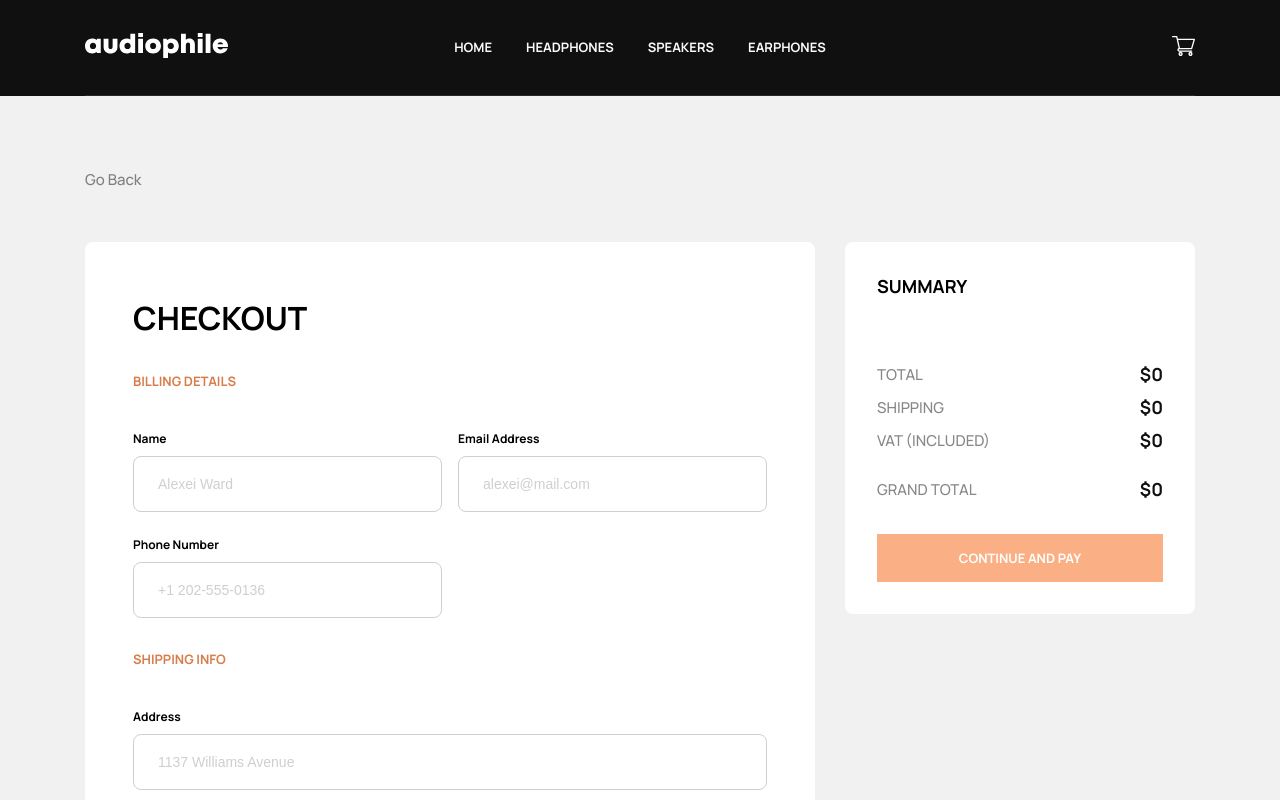
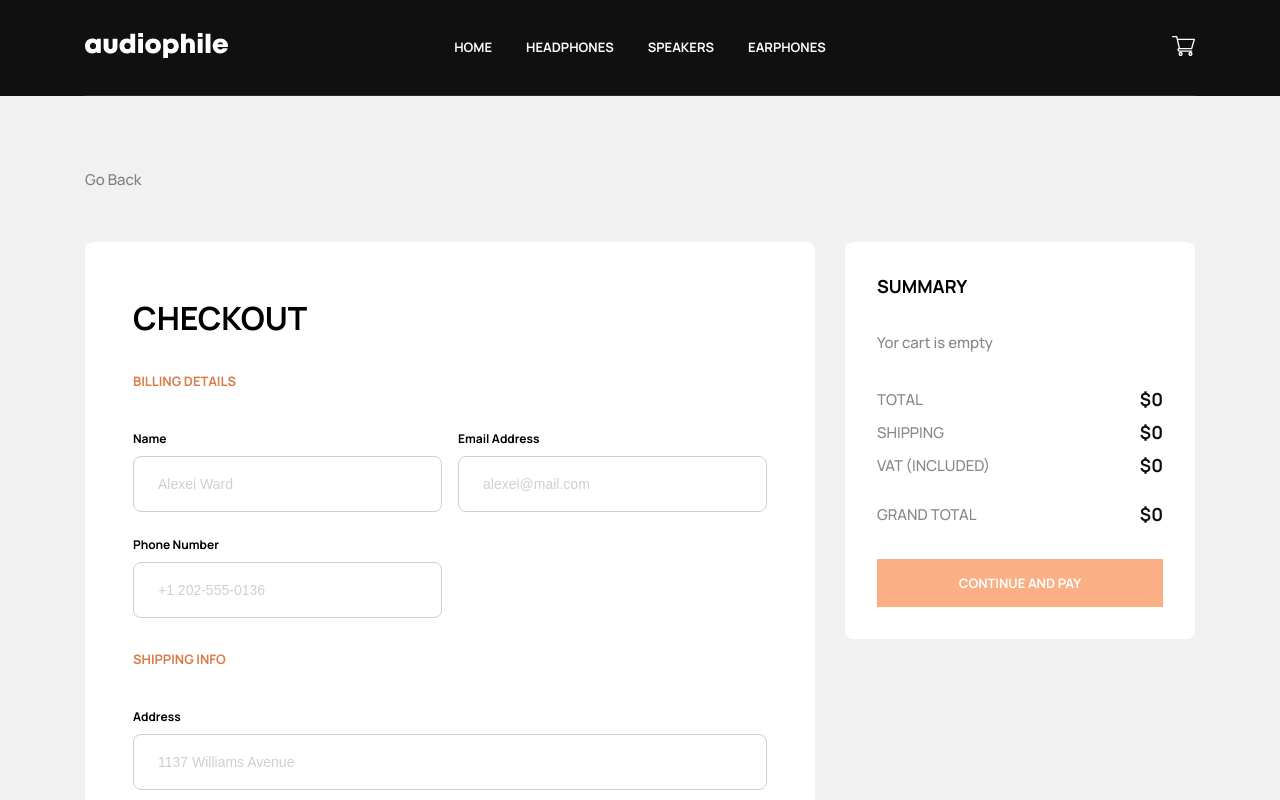
Before and after one commit to JoseLuria/audiophile-ecommerce, a React (Vite) app: page /#/checkout in a window 1280 px wide. Shown: the top 800 px of the page. Built offline with nearby package versions, Linux system fonts and the light colour scheme.

Commit message:
Checkout Summary Edited

```diff
--- a/src/containers/Checkout/CheckoutSections/CheckoutSummary/CheckoutSummary.tsx
+++ b/src/containers/Checkout/CheckoutSections/CheckoutSummary/CheckoutSummary.tsx
@@ -36,6 +36,7 @@ const CheckoutSummary = ({
               type="Checkout"
             />
           ))}
+        {cartList.length === 0 && <Text>Yor cart is empty</Text>}
       </div>
       <div className="checkout-product-prices">
         <Text className="checkout-product-prices-item">
```
